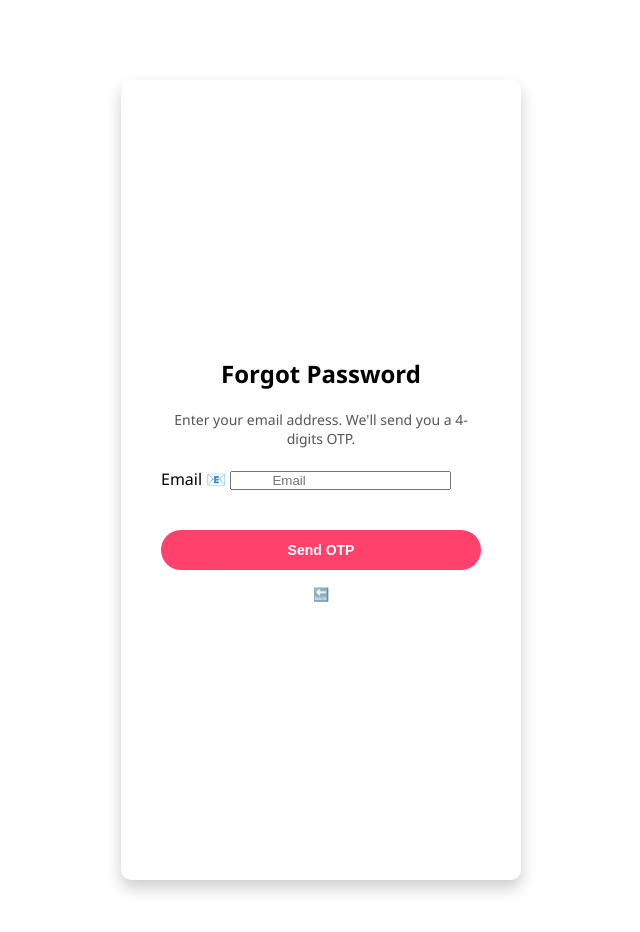
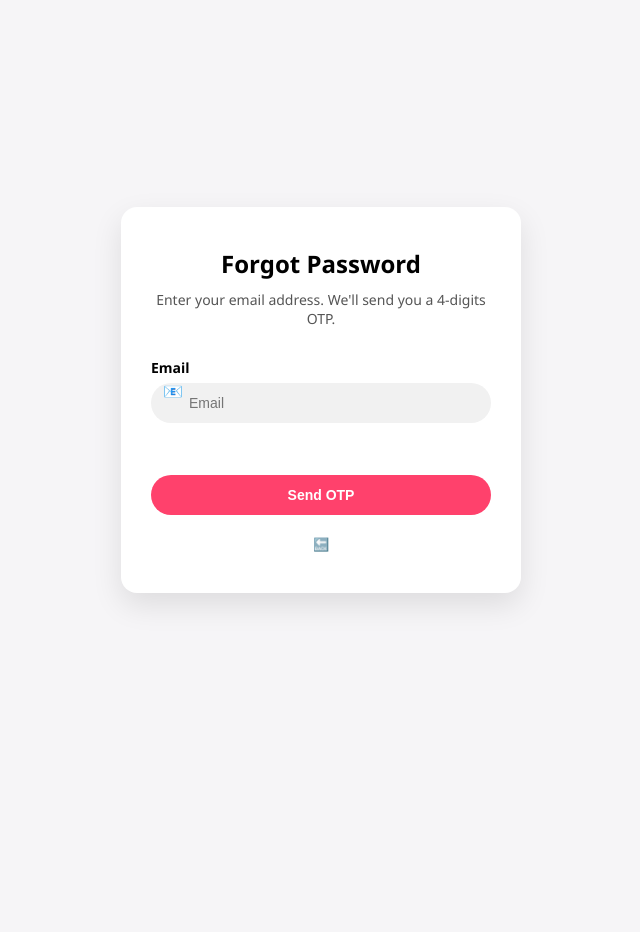
Before and after one commit to KashanAltaf/auth-app, a website: page forgot-password.html in a window 1280 px wide. Shown: the whole page, without its empty margins (319-959 px from the left). After the commit the page ends 800 px from the top, so only its background shows below. Drawn offline with nearby package versions, Linux system fonts and the light colour scheme.

Commit message:
Design Change Commit

```diff
--- a/css/style.css
+++ b/css/style.css
@@ -255,14 +255,41 @@ button.ghost {
 }
 
 .forgot-password-container {
-    background: #fff;
-    width: 400px;
-    margin: 80px auto;
-    padding: 40px;
-    border-radius: 10px;
-    box-shadow: 0 8px 16px rgba(0, 0, 0, 0.2);
-    animation: slideIn 0.5s ease-out;
+  background: #f6f5f7;
+  height: 100vh;
+  display: flex;
+  justify-content: center;
+  align-items: center;
+  font-family: 'Segoe UI', sans-serif;
+  animation: slideIn 0.5s ease-out;
 }
+
+#forgotPasswordForm {
+  background: #fff;
+  padding: 40px 30px;
+  border-radius: 16px;
+  box-shadow: 0 12px 30px rgba(0, 0, 0, 0.1);
+  width: 100%;
+  max-width: 400px;
+  display: flex;
+  flex-direction: column;
+  align-items: stretch;
+  box-sizing: border-box;
+}
+
+#forgotPasswordForm h2 {
+  font-size: 24px;
+  margin-bottom: 10px;
+  text-align: center;
+}
+
+#forgotPasswordForm p {
+  font-size: 14px;
+  color: #555;
+  text-align: center;
+  margin-bottom: 30px;
+}
+
 
 @keyframes slideIn {
     from {opacity: 0; transform: translateY(20px);}
@@ -276,12 +303,13 @@ button.ghost {
     text-align: center;
 }
 
-.forgot-password-container .input-group {
+.forgot-password-container .fp-input-group {
     margin-bottom: 20px;
+    position: relative;
 }
 
-.forgot-password-container .input-group input {
-    padding-left: 40px;
+.forgot-password-container .fp-input-group input {
+    padding: 12px 12px 12px 38px;
 }
 
 .forgot-password-container button {
@@ -301,12 +329,48 @@ button.ghost {
 }
 
 .back-link {
-    display: block;
-    text-align: center;
-    margin-top: 15px;
-    text-decoration: none;
-    color: #555;
-    font-size: 13px;
+  display: block;
+  text-align: center;
+  margin-top: 20px;
+  font-size: 13px;
+  color: #555;
+  text-decoration: none;
+  transition: color 0.2s ease;
+}
+
+.back-link:hover {
+  color: #ff4b2b;
+}
+
+.fp-input-group {
+  position: relative;
+  margin-bottom: 20px;
+}
+
+.fp-input-group label {
+  font-weight: 600;
+  font-size: 14px;
+  display: block;
+  margin-bottom: 6px;
+}
+
+.fp-input-group .fp-icon {
+  position: absolute;
+  left: 12px;
+  top: 50%;
+  transform: translateY(-50%);
+  font-size: 16px;
+  color: #666;
+}
+
+.fp-input-group input {
+  width: 100%;
+  padding: 12px 12px 12px 38px;
+  border-radius: 30px;
+  border: none;
+  background: #f1f1f1;
+  font-size: 14px;
+  outline: none;
 }
 
 /* ---------- OTP Screen ---------- */
--- a/forgot-password.html
+++ b/forgot-password.html
@@ -12,12 +12,14 @@
     <form id="forgotPasswordForm">
         <h2>Forgot Password</h2>
         <p>Enter your email address. We'll send you a 4-digits OTP.</p>
-        <div class="input-group">
+        <div class="fp-input-group">
             <label>Email</label>
-            <span class="icon">📧</span>
+            <span class="fp-icon">📧</span>
             <input type="email" name="email" placeholder="Email" required />
         </div>
-        <button type="submit">Send OTP</button>
+        <div class="actions">
+            <button type="submit">Send OTP</button>
+        </div>
         <a href="/" class="back-link">🔙</a>
     </form>
 
```
